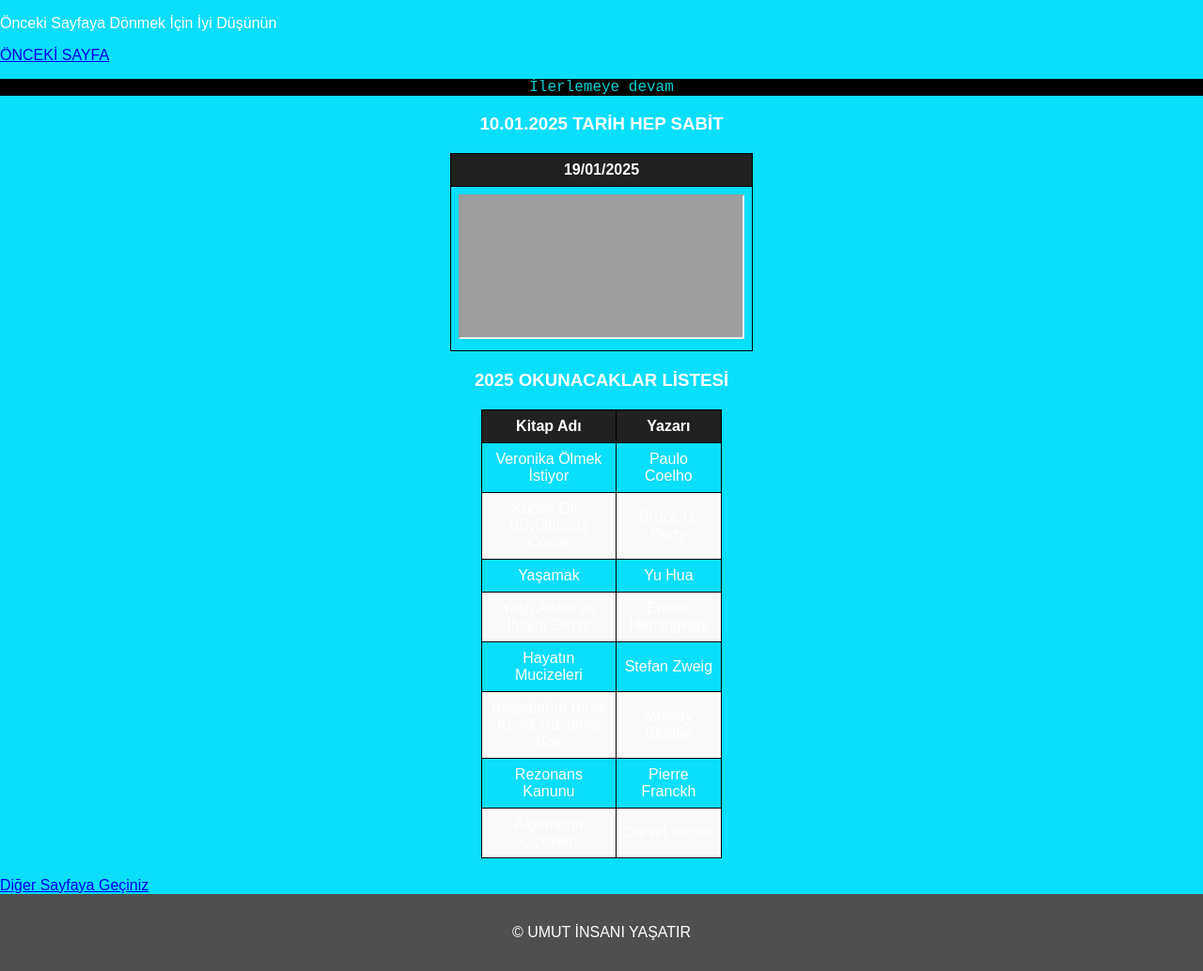
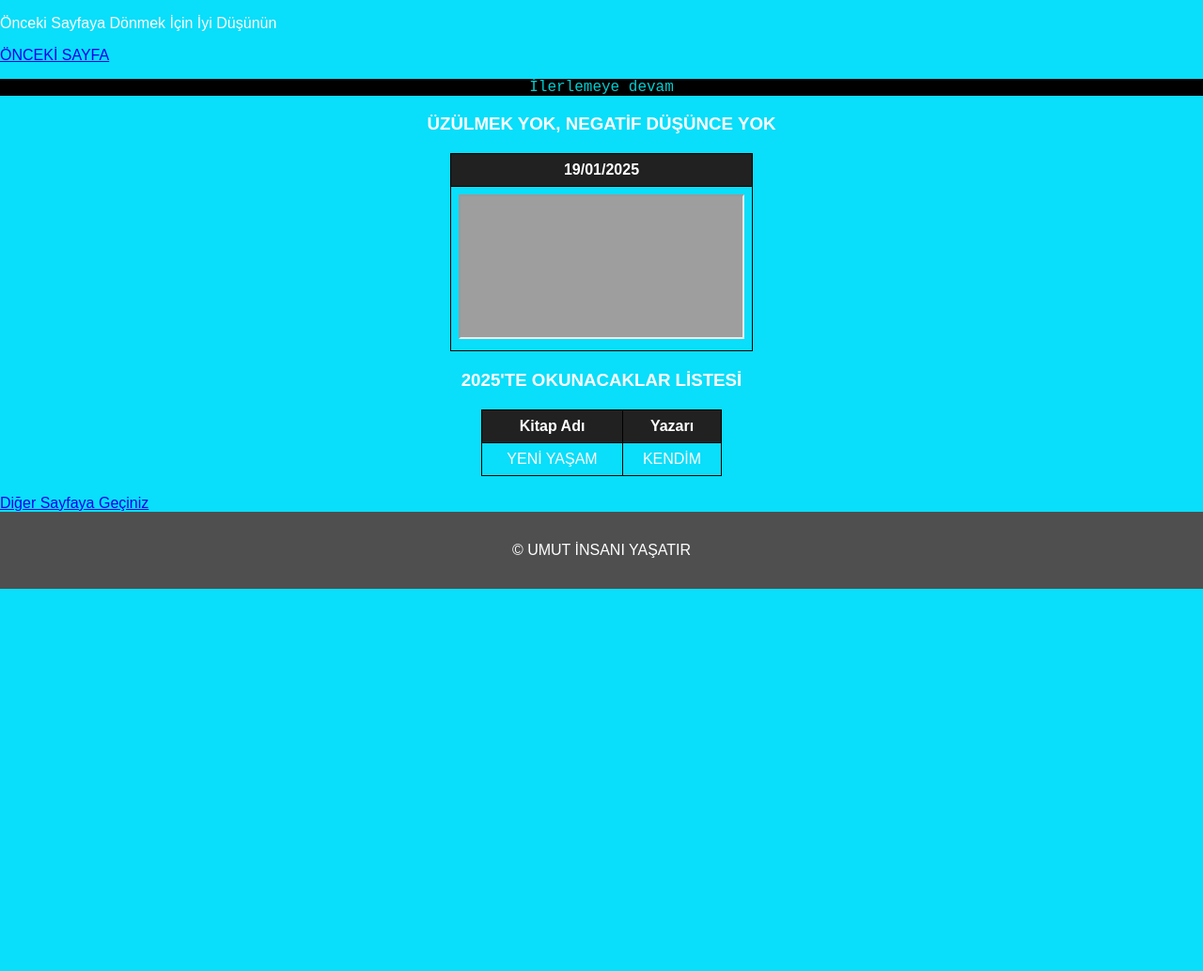
Before and after one commit to nowembertech/november, a plain HTML site: page 2.sayfa.html in a window 1280 px wide. Shown: the whole page at 94% size. After the commit the page ends 816 px from the top, so only its background shows below. Drawn offline with Linux system fonts and the light colour scheme; grey boxes are pictures that could not be loaded.

Commit message:
Add files via upload

```diff
--- a/2.sayfa.html
+++ b/2.sayfa.html
@@ -1,3 +1,4 @@
+
 <!DOCTYPE html>
 <html lang="en">
     <head>
@@ -33,7 +34,7 @@
       background-color: #f9f9f9;
   }
   </style>
-<h3 style="text-align: center;">10.01.2025 TARİH HEP SABİT</h3>
+<h3 style="text-align: center;">ÜZÜLMEK YOK, NEGATİF DÜŞÜNCE YOK</h3>
 <table>
   <thead>
       <tr>
@@ -41,7 +42,7 @@
       </tr>
   </thead>
       <tr>
-          <td><iframe src="https://www.youtube.com/embed/YSIPVJnW4NU"
+          <td><iframe src="https://www.youtube.com/embed/WXwgZL4zx9o"
             allow="accelerometer; autoplay; clipboard-write; encrypted-media; gyroscope; picture-in-picture"
             allowfullscreen>
         </iframe></td>
@@ -67,7 +68,7 @@
       background-color: #f9f9f9;
   }
   </style>
-<h3 style="text-align: center;">2025 OKUNACAKLAR LİSTESİ</h3>
+<h3 style="text-align: center;">2025'TE OKUNACAKLAR LİSTESİ</h3>
 <table>
   <thead>
       <tr>
@@ -76,37 +77,10 @@
       </tr>
   </thead>
       <tr>
-          <td>Veronika Ölmek İstiyor</td>
-          <td>Paulo Coelho</td>
+          <td>YENİ YAŞAM</td>
+          <td>KENDİM</td>
       </tr>
-      <tr>
-          <td>Köpek Gibi Büyütülmüş Çocuk</td>
-          <td>Bruce D. Perry</td>
-      </tr>
-      <tr>
-          <td>Yaşamak</td>
-          <td>Yu Hua</td>
-      </tr>
-      <tr>
-        <td>Yaşlı Adam ve İhtiyar Deniz</td>
-        <td> Ernest Hemingway</td>
-      </tr>
-      <tr>
-        <td>Hayatın Mucizeleri</td>
-        <td>Stefan Zweig</td>
-      </tr>
-      <tr>
-        <td>Başkalarını Bırak Kendi Hayatına Bak</td>
-        <td>Melody Beattie</td>
-      </tr>
-      <tr>
-        <td>Rezonans Kanunu</td>
-        <td>Pierre Franckh</td>
-      </tr>
-      <tr>
-        <td>Algernona Çiçekleri</td>
-        <td>Daniel Keyes</td>
-      </tr>
+
 </table>
 <a href="3.sayfa.html"> Diğer Sayfaya Geçiniz</a>
  <footer>
```
